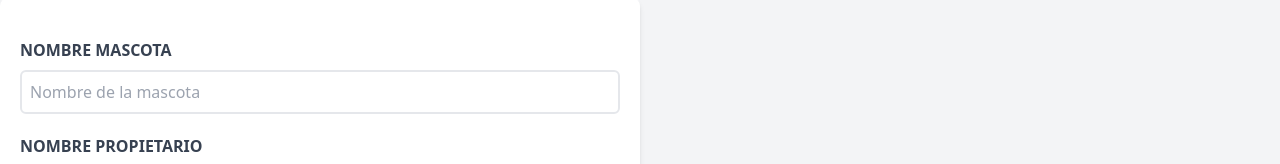
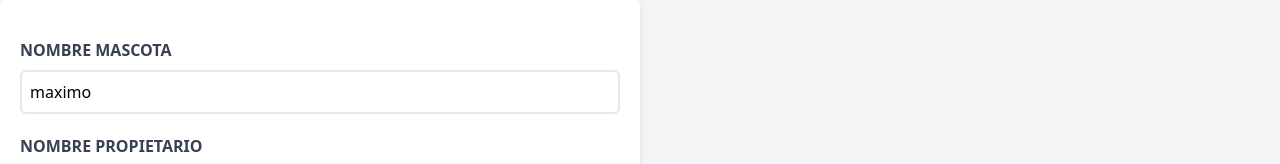
Before and after one commit to andmar001/vet-app, a Vue app: page / in a window 1280 px wide. Shown: the part 302-466 px from the top of the page. Built offline with nearby package versions, Linux system fonts and the light colour scheme.

Commit message:
Validar los datos ingresados desde el componente hijo

```diff
--- a/src/App.vue
+++ b/src/App.vue
@@ -1,9 +1,17 @@
 <script setup>
-  import { ref } from 'vue'
+  import { ref, reactive } from 'vue'
   import Header from './components/Header.vue'
   import Formulario from './components/Formulario.vue'
 
   const pacientes = ref([])
+
+  const paciente = reactive({
+    nombre: 'maximo',
+    propietario: '',
+    email: '',
+    alta: '',
+    sintomas: ''
+  })
 
 </script>
 
@@ -12,7 +20,13 @@
     <Header/>
 
     <div class="mt-12 md:flex">
-      <Formulario/>
+      <Formulario
+        v-model:nombre="paciente.nombre"
+        v-model:propietario="paciente.propietario"
+        v-model:email="paciente.email"
+        v-model:alta="paciente.alta"
+        v-model:sintomas="paciente.sintomas"
+      />
 
       <!-- listado de pacientes del formulario -->
       <div class="md:w-1/2 md:h-screen overflow-y-scroll">
--- a/src/components/Formulario.vue
+++ b/src/components/Formulario.vue
@@ -8,16 +8,33 @@
     titulo: ''
   })
 
-  const paciente = reactive({
-    nombre: '',
-    propietario: '',
-    email: '',
-    alta: '',
-    sintomas: ''
+  defineEmits(['update:nombre', 'update:propietario', 'update:email', 'update:alta', 'update:sintomas'])
+
+  const props = defineProps({
+    nombre: {
+      type: String,
+      required: true
+    },
+    propietario: {
+      type: String,
+      required: true
+    },
+    email: {
+      type: String,
+      required: true
+    },
+    alta: {
+      type: String,
+      required: true
+    },
+    sintomas: {
+      type: String,
+      required: true
+    }
   })
 
   const validar = (e) =>{
-    if (Object.values(paciente).includes('')) {
+    if (Object.values(props).includes('')) {
       alerta.mensaje = 'Todos los campos son obligatorios';
       alerta.tipo = 'error';
       return;
@@ -57,7 +74,8 @@
             type="text"
             placeholder="Nombre de la mascota"
             class="border-2 w-full p-2 mt-2 placeholder-gray-400 rounded-md"
-            v-model="paciente.nombre"
+            :value="nombre"
+            @input="$emit('update:nombre', $event.target.value)"
             >
       </div>
       <div class="mb-5">
@@ -71,7 +89,8 @@
             type="text"
             placeholder="Nombre del propietario"
             class="border-2 w-full p-2 mt-2 placeholder-gray-400 rounded-md"
-            v-model="paciente.propietario"
+            :value="propietario"
+            @input="$emit('update:propietario', $event.target.value)"
             >
       </div>
       <div class="mb-5">
@@ -85,7 +104,8 @@
             type="email"
             placeholder="Email del propietario"
             class="border-2 w-full p-2 mt-2 placeholder-gray-400 rounded-md"
-            v-model="paciente.email"
+            :value="email"
+            @input="$emit('update:email', $event.target.value)"
             >
       </div>
       <div class="mb-5">
@@ -98,7 +118,8 @@
             id="alta"
             type="date"
             class="border-2 w-full p-2 mt-2 placeholder-gray-400 rounded-md"
-            v-model="paciente.alta"
+            :value="alta"
+            @input="$emit('update:alta', $event.target.value)"
             >
       </div>
       <div class="mb-5">
@@ -111,7 +132,8 @@
             id="sintomas"
             placeholder="Describe los sintomas"
             class="border-2 w-full p-2 mt-2 placeholder-gray-400 rounded-md h-40"
-            v-model="paciente.sintomas"
+            :value="sintomas"
+            @input="$emit('update:sintomas', $event.target.value)"
             />
       </div>
 
```
